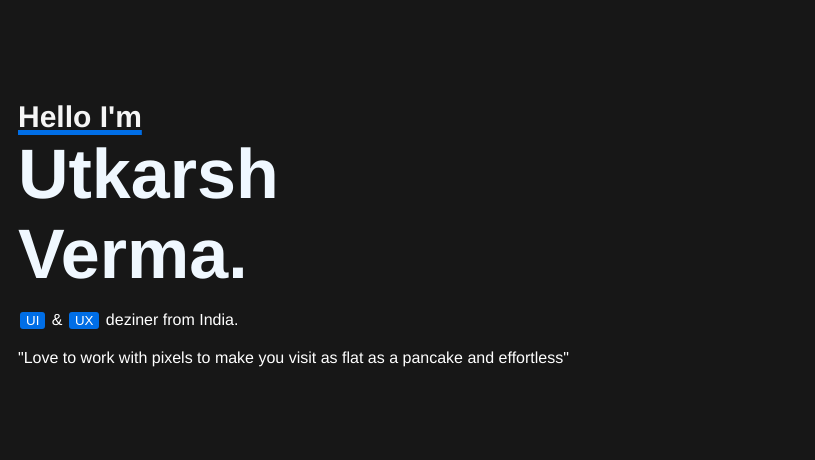
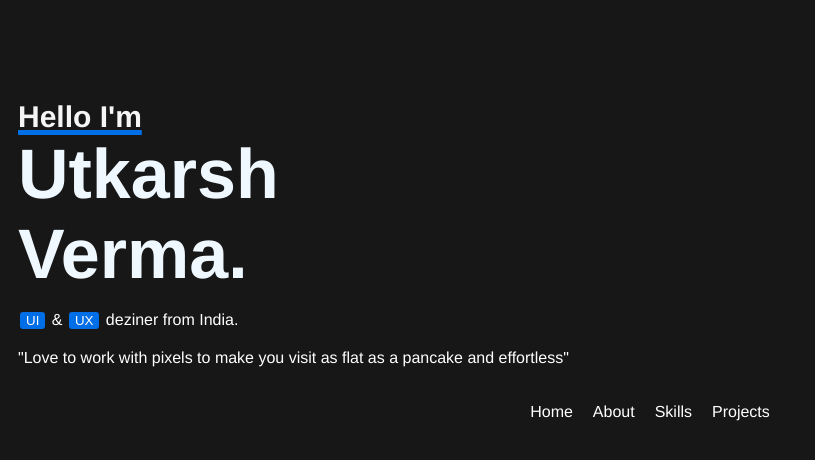
Before and after one commit to UtkarshVerma-Coder/WebDeveloperResume, a plain HTML site: page index.html in a window 1280 px wide. Shown: the whole page, without its empty margins (0-815 px from the left). Drawn offline with Linux system fonts and the light colour scheme.

Commit message:
Added options

```diff
--- a/index.html
+++ b/index.html
@@ -20,6 +20,8 @@
 
 </head>
 <body>
+
+
 <!-- Main Content      -->
 <div class="maincontent">
     <div class="name">
@@ -31,6 +33,25 @@
     </div>
 
 </div>
+<!-- Main Content      -->
+
+
+
+<!-- Options to switch btw -->
+
+<div class="options">
+    <div class="opt" id="home">Home</div>
+    <div class="opt" id="about">About</div>
+    <div class="opt" id="skills">Skills</div>
+    <div class="opt" id="projects">Projects</div>
+
+</div>
+<!-- Options to switch btw -->
+
+
+
+
+
 
 
 </body>
--- a/src/style.css
+++ b/src/style.css
@@ -5,11 +5,7 @@ body{
 
 }
 
-/* Main Content  */
-/* .maincontent{
-    display: grid;
-    place-items: center;
-} */
+/* Main Content */
 
 .maincontent{
     display: flex;
@@ -48,3 +44,37 @@ body{
     border-radius: 3px;
 
 }
+
+
+
+/* Options to choose btw */
+.options{
+    display: flex;
+    align-items: center;
+    justify-content: center;
+    margin-top: 20px;
+}
+.opt{
+    display: inline-block;
+    position: relative;
+    margin-left: 20px;
+    color: white;
+}
+.opt{
+    cursor: pointer;
+
+}
+.opt::before{
+   content: "";
+   bottom: -3px;
+   position: absolute;
+   height: 2px;
+   background-color: aqua;
+   transition: width 0.35s ease-out;
+}
+.opt:hover::before{
+    width: 100%;
+}
+
+
+/* Options to choose btw */
```
